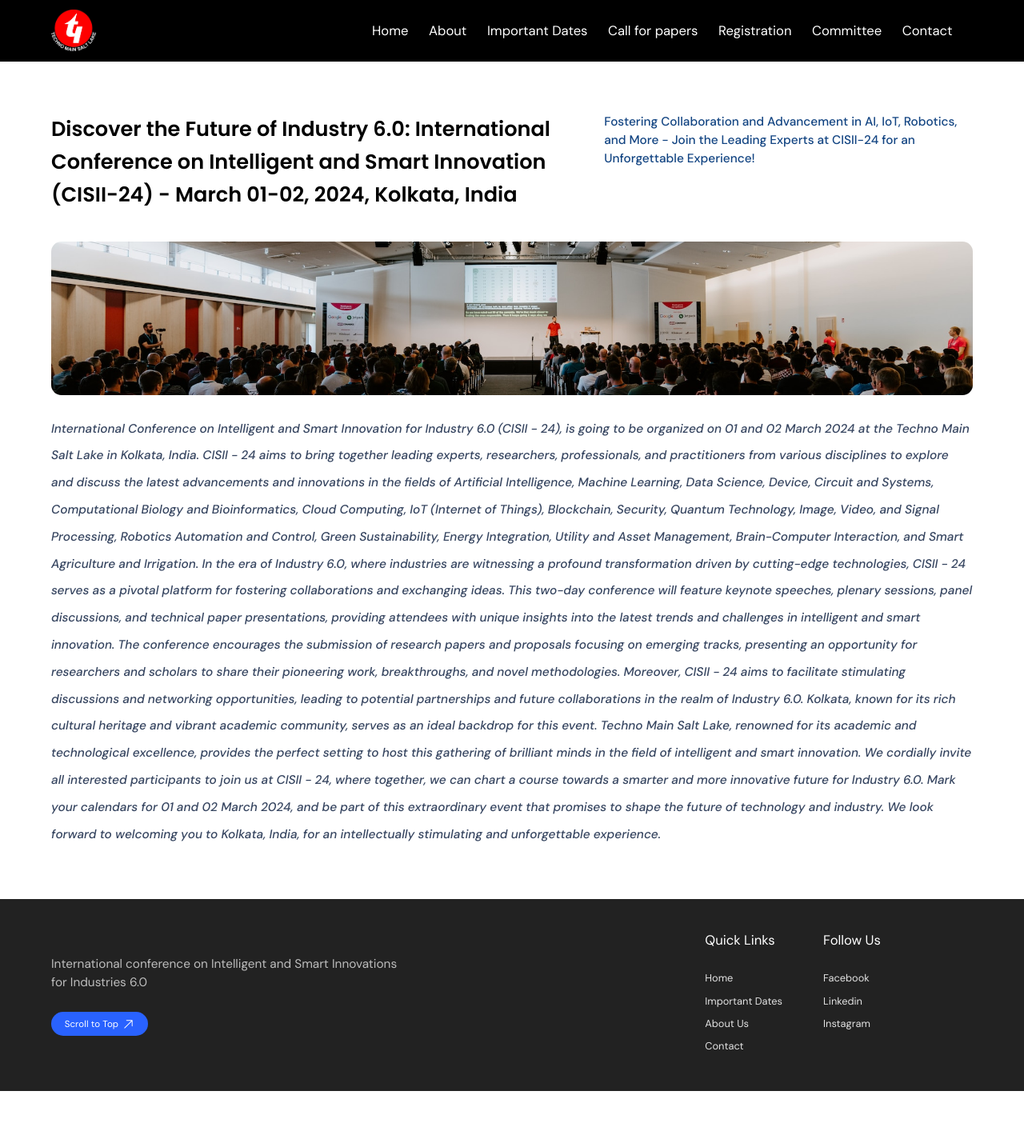
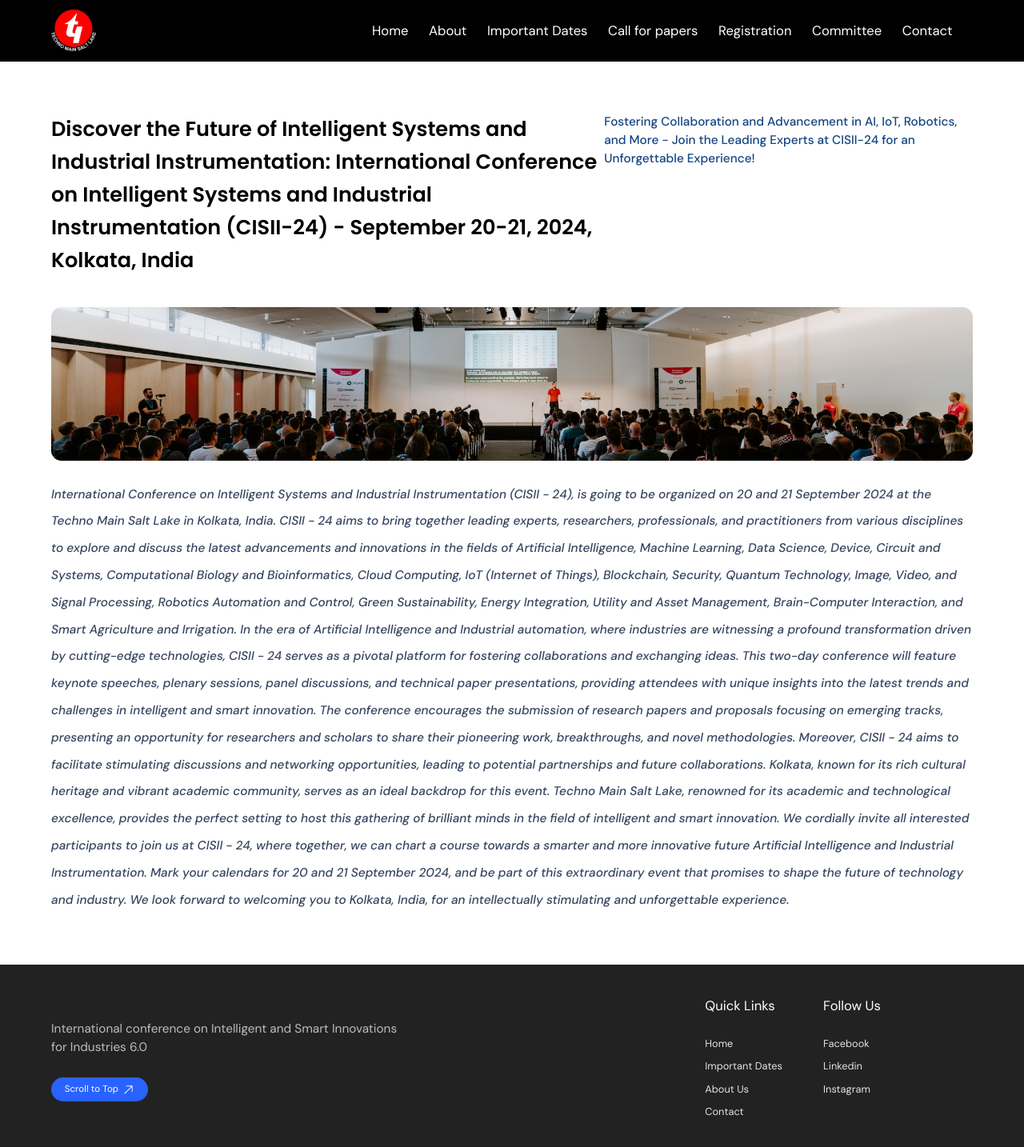
Before and after one commit to flash6083/ConferenceWebsite, a Next.js app: page /about in a window 1280 px wide. Shown: the top 1434 px of the page at 80% size. Before the commit the page ends 1364 px from the top, so only its background shows below. Built offline with nearby package versions, Linux system fonts and the light colour scheme.

Commit message:
Update About

```diff
--- a/app/about/page.js
+++ b/app/about/page.js
@@ -4,24 +4,24 @@ const AboutPage = () => {
     return (
         <div className={styles.about}>
             <div className={styles.head}>
-                <h1>Discover the Future of Industry 6.0: International Conference on Intelligent and Smart Innovation (CISII-24) - March 01-02, 2024, Kolkata, India</h1>
+                <h1>Discover the Future of Intelligent Systems and Industrial Instrumentation: International Conference on Intelligent Systems and Industrial Instrumentation (CISII-24) - September 20-21, 2024, Kolkata, India</h1>
                 <p>Fostering Collaboration and Advancement in AI, IoT, Robotics, and More - Join the Leading Experts at CISII-24 for an Unforgettable Experience!</p>
             </div>
             <div className={styles.about_img}>
                 <img src='/about_pic.jpg' />
             </div>
             <p className={styles.content}>
-                <em>International Conference on Intelligent and Smart Innovation for Industry 6.0 (CISII - 24), is going to be organized on 01 and 02 March 2024 at the Techno Main Salt Lake in Kolkata, India.
+                <em>International Conference on Intelligent Systems and Industrial Instrumentation (CISII - 24), is going to be organized on 20 and 21 September 2024 at the Techno Main Salt Lake in Kolkata, India.
 
                     CISII - 24 aims to bring together leading experts, researchers, professionals, and practitioners from various disciplines to explore and discuss the latest advancements and innovations in the fields of Artificial Intelligence, Machine Learning, Data Science, Device, Circuit and Systems, Computational Biology and Bioinformatics, Cloud Computing, IoT (Internet of Things), Blockchain, Security, Quantum Technology, Image, Video, and Signal Processing, Robotics Automation and Control, Green Sustainability, Energy Integration, Utility and Asset Management, Brain-Computer Interaction, and Smart Agriculture and Irrigation.
 
-                    In the era of Industry 6.0, where industries are witnessing a profound transformation driven by cutting-edge technologies, CISII - 24 serves as a pivotal platform for fostering collaborations and exchanging ideas. This two-day conference will feature keynote speeches, plenary sessions, panel discussions, and technical paper presentations, providing attendees with unique insights into the latest trends and challenges in intelligent and smart innovation.
+                    In the era of Artificial Intelligence and Industrial automation, where industries are witnessing a profound transformation driven by cutting-edge technologies, CISII - 24 serves as a pivotal platform for fostering collaborations and exchanging ideas. This two-day conference will feature keynote speeches, plenary sessions, panel discussions, and technical paper presentations, providing attendees with unique insights into the latest trends and challenges in intelligent and smart innovation.
 
-                    The conference encourages the submission of research papers and proposals focusing on emerging tracks, presenting an opportunity for researchers and scholars to share their pioneering work, breakthroughs, and novel methodologies. Moreover, CISII - 24 aims to facilitate stimulating discussions and networking opportunities, leading to potential partnerships and future collaborations in the realm of Industry 6.0.
+                    The conference encourages the submission of research papers and proposals focusing on emerging tracks, presenting an opportunity for researchers and scholars to share their pioneering work, breakthroughs, and novel methodologies. Moreover, CISII - 24 aims to facilitate stimulating discussions and networking opportunities, leading to potential partnerships and future collaborations.
 
                     Kolkata, known for its rich cultural heritage and vibrant academic community, serves as an ideal backdrop for this event. Techno Main Salt Lake, renowned for its academic and technological excellence, provides the perfect setting to host this gathering of brilliant minds in the field of intelligent and smart innovation.
 
-                    We cordially invite all interested participants to join us at CISII - 24, where together, we can chart a course towards a smarter and more innovative future for Industry 6.0. Mark your calendars for 01 and 02 March 2024, and be part of this extraordinary event that promises to shape the future of technology and industry. We look forward to welcoming you to Kolkata, India, for an intellectually stimulating and unforgettable experience.
+                    We cordially invite all interested participants to join us at CISII - 24, where together, we can chart a course towards a smarter and more innovative future Artificial Intelligence and Industrial Instrumentation. Mark your calendars for 20 and 21 September 2024, and be part of this extraordinary event that promises to shape the future of technology and industry. We look forward to welcoming you to Kolkata, India, for an intellectually stimulating and unforgettable experience.
                 </em>
             </p>
         </div>
```
